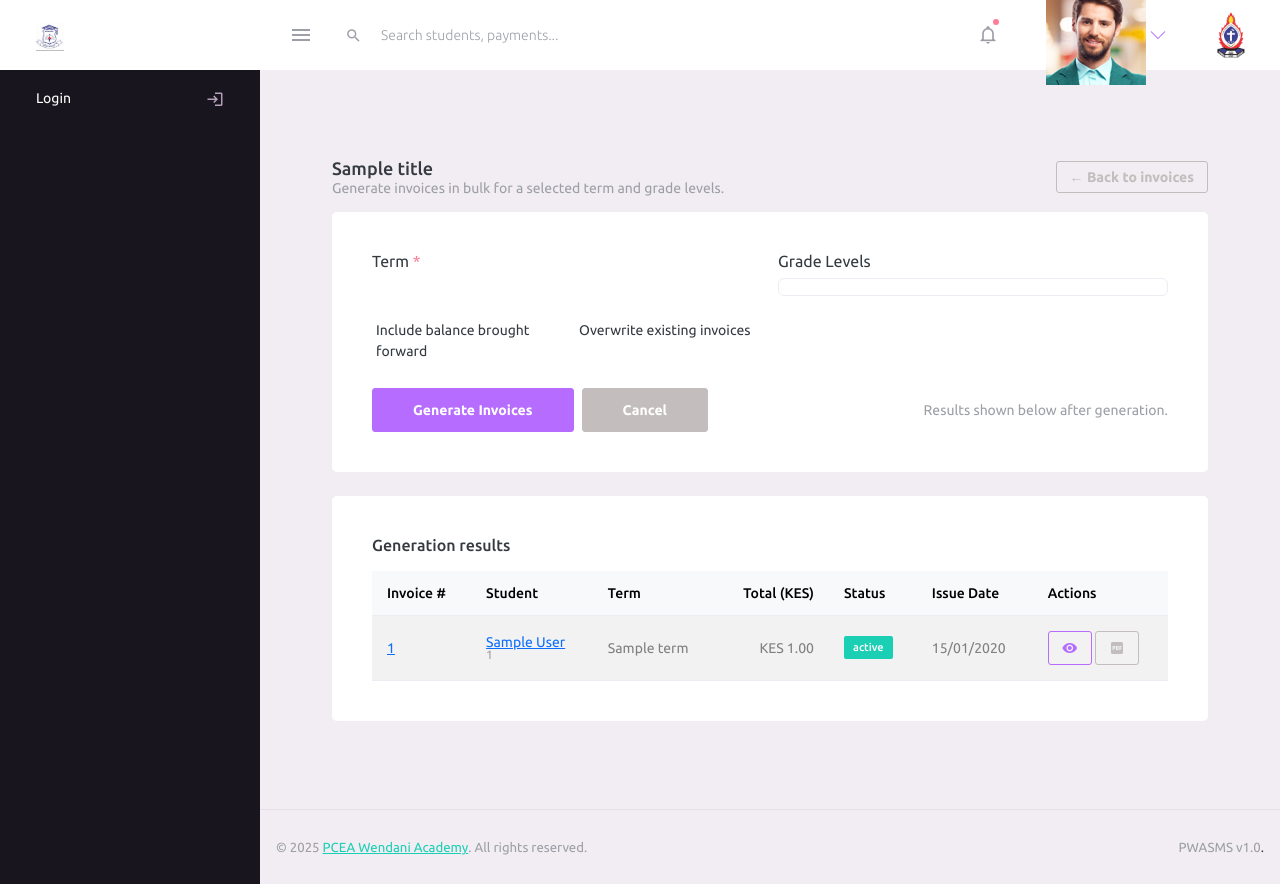
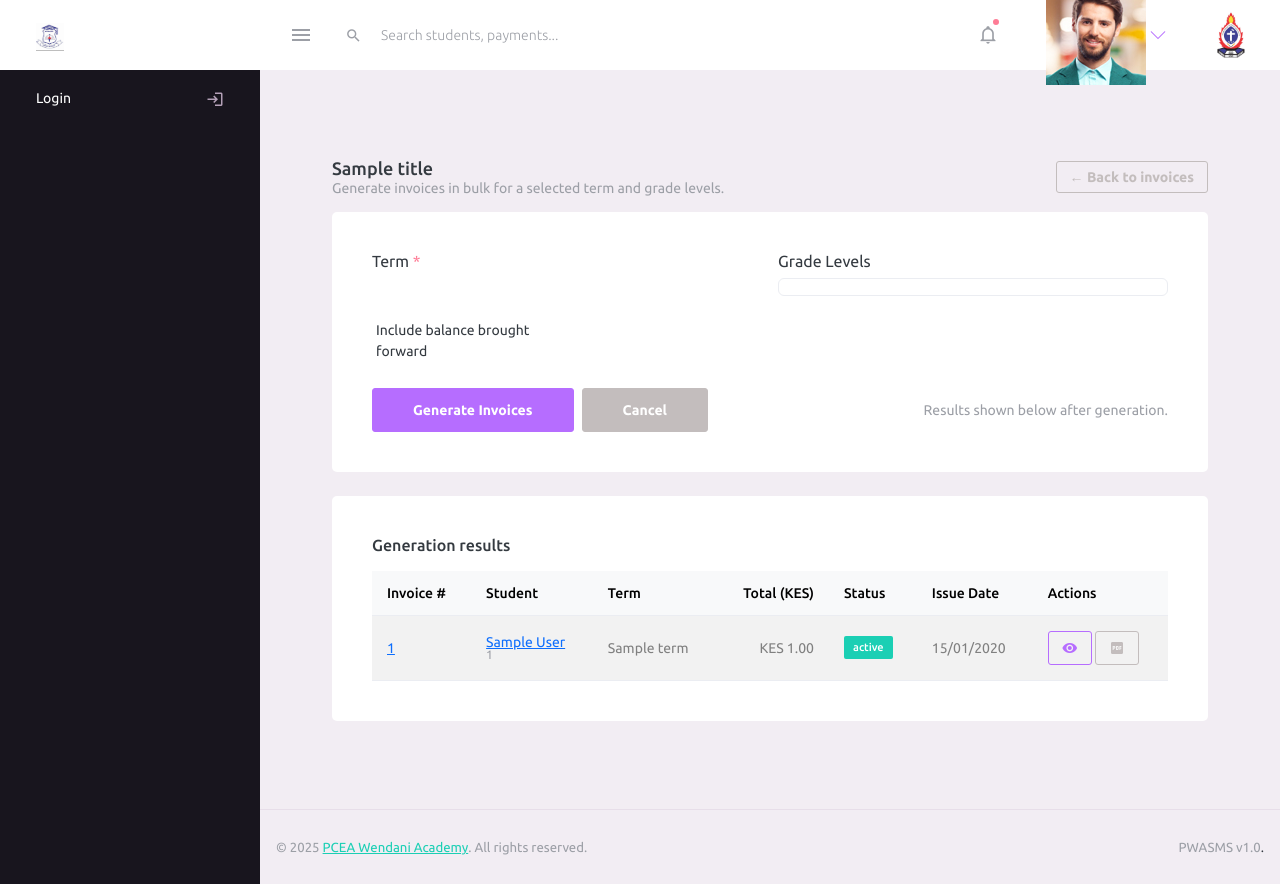
Before and after one commit to AISavvyToday/pcea-wendani, a Django app: template templates/finance/invoice_generate.html in a window 1280 px wide. Run offline with Django 4.2, Linux system fonts and the light colour scheme; tables that the repository leaves empty hold one stand-in row (values such as "Sample post"); the template is opened without the code that fills it: values that come from a table or form of the project are taken from there, most other values are stand-ins (such as "Sample title", 1, 10 or a date in 2020); some libraries are stand-ins or nearby versions.

Commit message:
refining templates

```diff
--- a/templates/finance/invoice_generate.html
+++ b/templates/finance/invoice_generate.html
@@ -68,15 +68,7 @@
             {% endif %}
           </div>
 
-          <div class="col-md-3">
-            <div class="form-check mt-2">
-              {{ form.overwrite_existing }}
-              <label class="form-check-label ms-1">Overwrite existing invoices</label>
-            </div>
-            {% if form.overwrite_existing.errors %}
-              <div class="text-danger small mt-1">{{ form.overwrite_existing.errors.0 }}</div>
-            {% endif %}
-          </div>
+
 
           <div class="col-12">
             <div class="d-flex gap-2">
```
